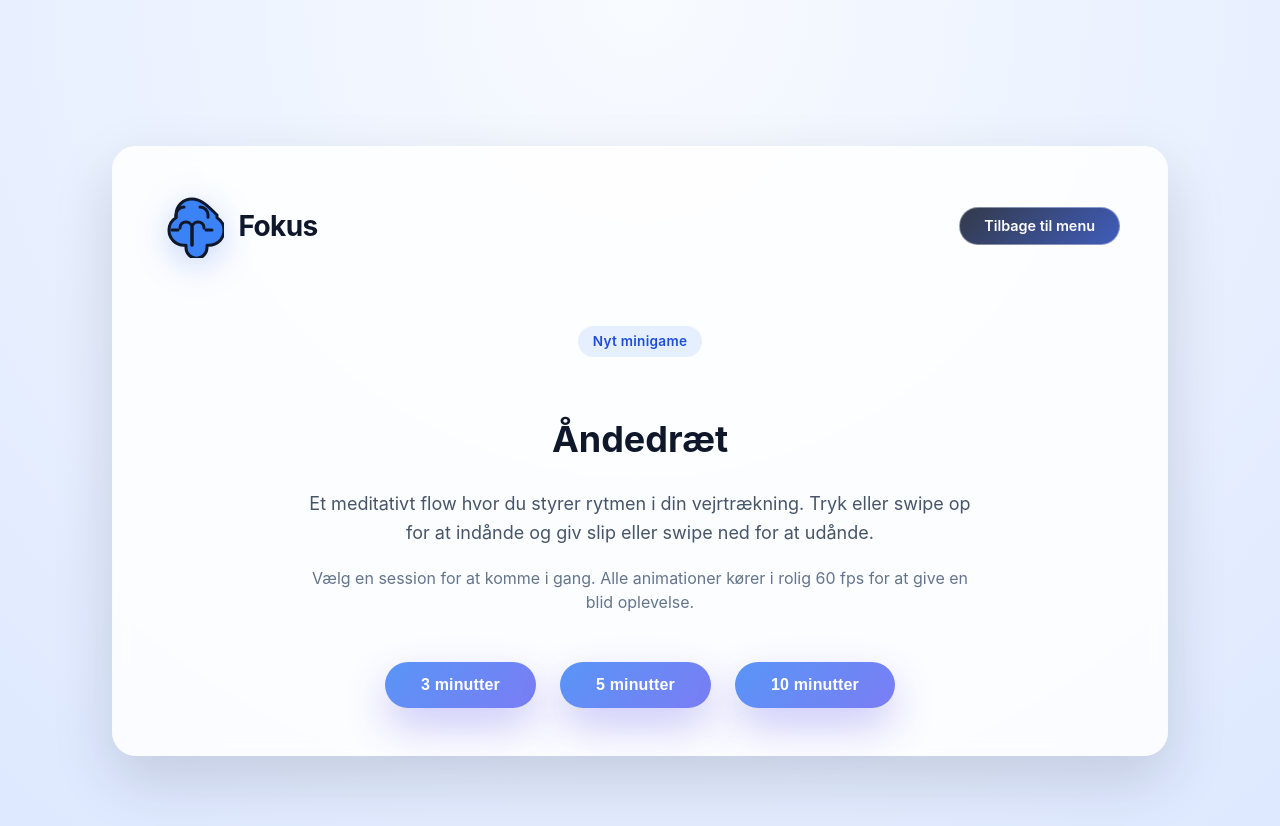
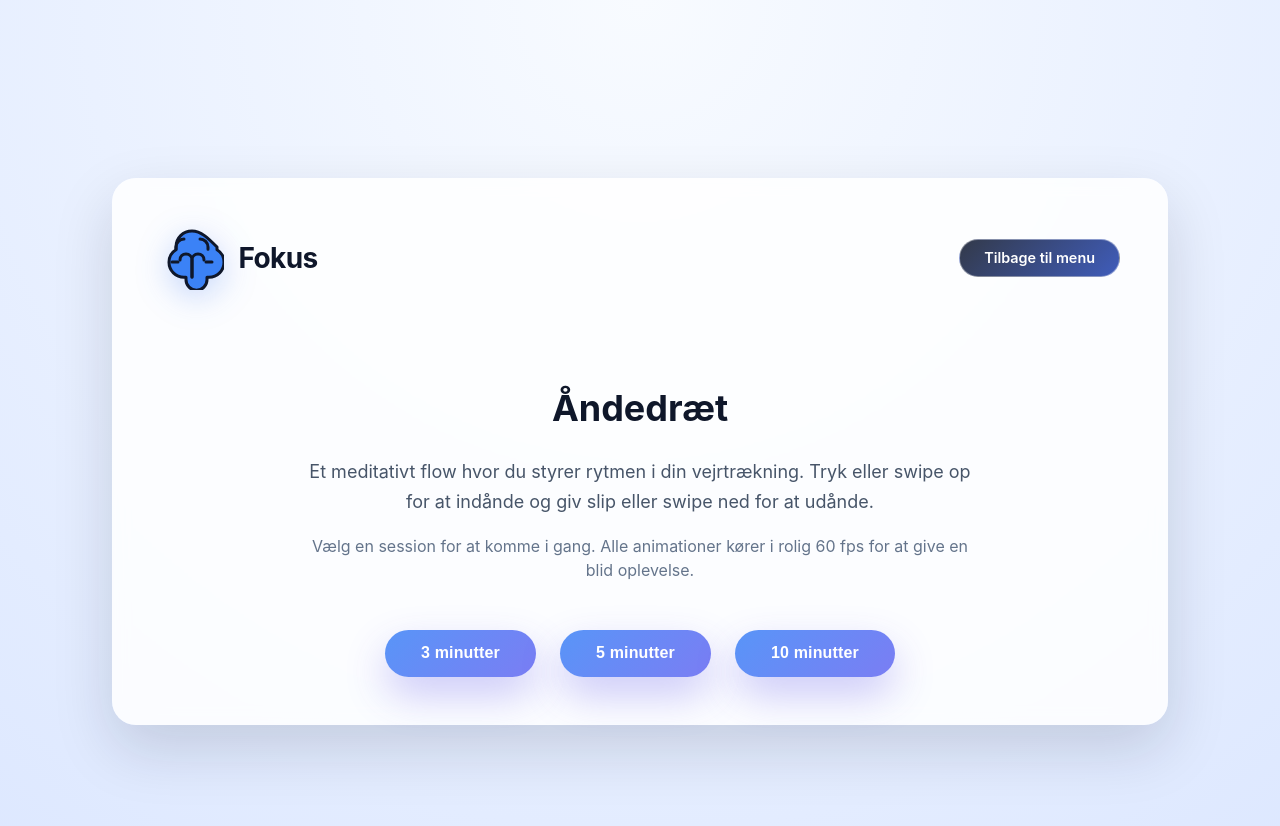
Before and after one commit to konradschantz/Fokus, a React (Vite) app: page /breath in a window 1280 px wide. Shown: the top 826 px of the page. Built offline with nearby package versions, Linux system fonts and the light colour scheme.

Commit message:
Update BreathingGameScreen.tsx

```diff
--- a/src/screens/BreathingGameScreen.tsx
+++ b/src/screens/BreathingGameScreen.tsx
@@ -256,7 +256,7 @@ export default function BreathingGameScreen() {
 
       {phase === 'select' && (
         <div className="flex flex-col items-center gap-8 text-center">
-          <span className="breath-session__badge">Nyt minigame</span>
+
           <div className="max-w-2xl space-y-4">
             <h1 className="text-4xl text-slate-900">Åndedræt</h1>
             <p className="text-lg leading-relaxed text-slate-600">
```
